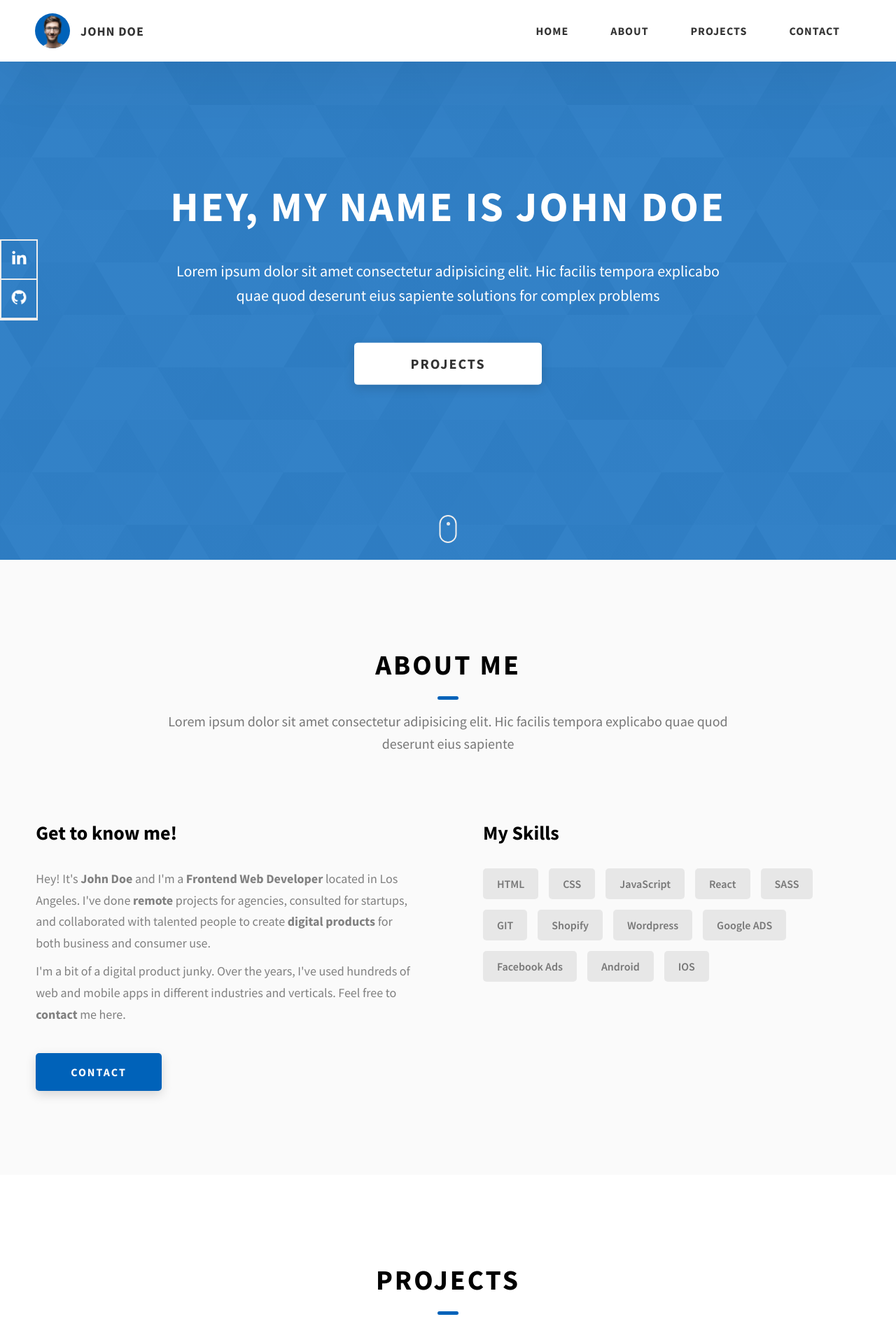
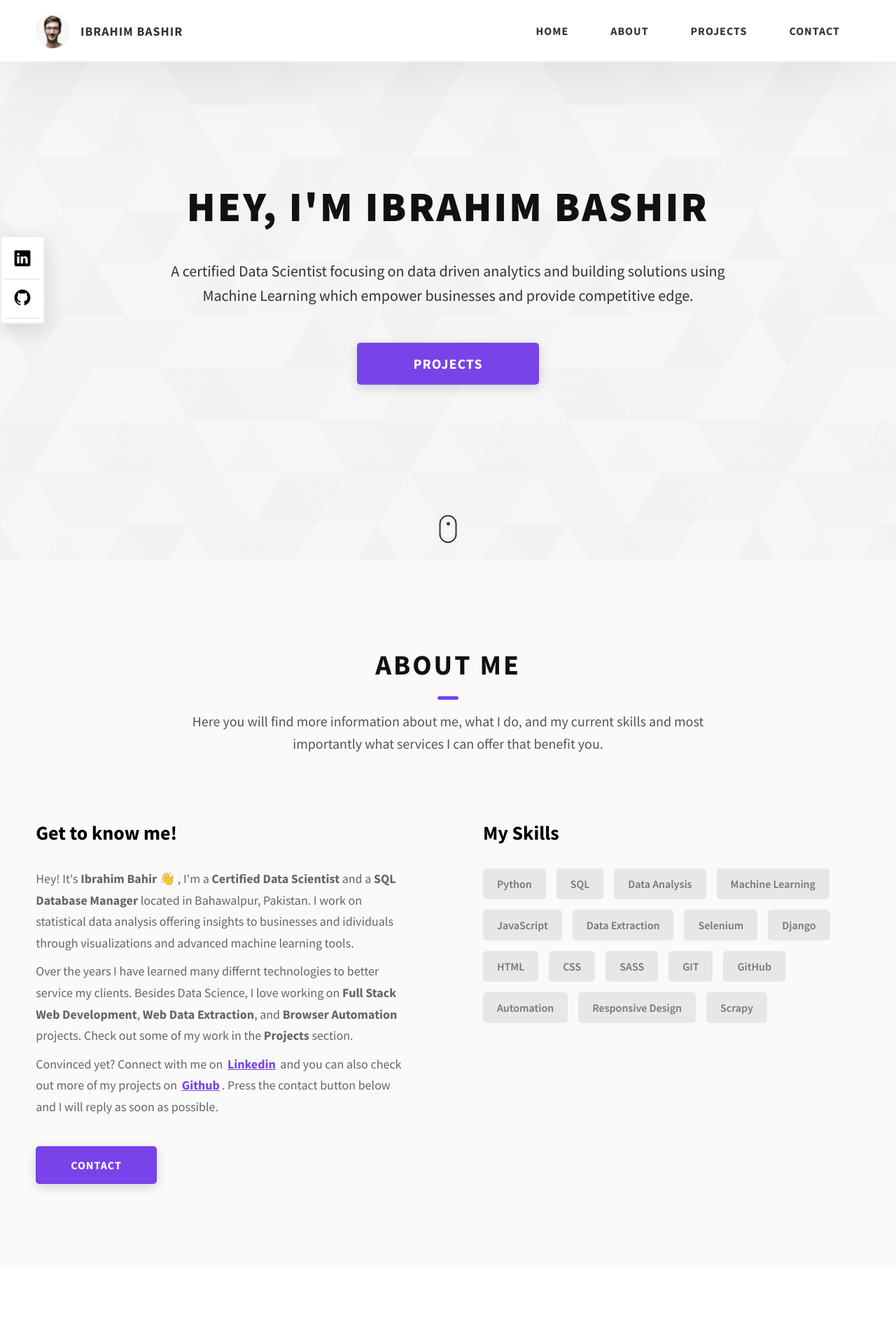
Before and after one commit to mibrahimbashir/portfolio, a Django app: page / in a window 1280 px wide. Shown: the top 1895 px of the page at 70% size. Run offline with Django 5.2, Linux system fonts and the light colour scheme.

Commit message:
Change website theme and update the text in sections.

```diff
--- a/portfolio/main/static/css/style.css
+++ b/portfolio/main/static/css/style.css
@@ -81,6 +81,8 @@ textarea {
   text-transform: uppercase;
   letter-spacing: 3px;
   text-align: center;
+  color: #111;
+  font-weight: 800;
 }
 @media only screen and (max-width: 37.5em) {
   .heading-primary {
@@ -113,13 +115,14 @@ textarea {
   text-align: center;
   margin-bottom: 3.5rem;
   position: relative;
+  color: #111;
 }
 .heading-sec__main--lt {
-  color: #fff;
+  color: #111;
 }
 .heading-sec__main--lt::after {
   content: "";
-  background: #fff !important;
+  background: #7843E9 !important;
 }
 .heading-sec__main::after {
   content: "";
@@ -127,7 +130,7 @@ textarea {
   top: calc(100% + 1.5rem);
   height: 5px;
   width: 3rem;
-  background: #0062b9;
+  background: #7843E9;
   left: 50%;
   transform: translateX(-50%);
   border-radius: 5px;
@@ -140,7 +143,7 @@ textarea {
 .heading-sec__sub {
   display: block;
   text-align: center;
-  color: #777;
+  color: #555;
   font-size: 2rem;
   font-weight: 500;
   max-width: 80rem;
@@ -153,7 +156,7 @@ textarea {
   }
 }
 .heading-sec__sub--lt {
-  color: #eee;
+  color: #555;
 }
 
 .heading-sm {
@@ -169,10 +172,10 @@ textarea {
 }
 
 .btn {
-  background: #fff;
-  color: #333;
+  background: #7843E9;
+  color: #fff;
   text-transform: uppercase;
-  letter-spacing: 2px;
+  letter-spacing: 1px;
   display: inline-block;
   font-weight: 700;
   border-radius: 5px;
@@ -191,13 +194,13 @@ textarea {
   font-size: 1.6rem;
 }
 .btn--theme {
-  background: #0062b9;
+  background: #7843E9;
   color: #fff;
 }
 .btn--theme-inv {
-  color: #0062b9;
+  color: rgba(245, 245, 245, 0.8);
   background: #fff;
-  border: 2px solid #0062b9;
+  border: 2px solid rgba(245, 245, 245, 0.8);
   box-shadow: none;
   padding: calc(1.5rem - 2px) calc(5rem - 2px);
 }
@@ -212,7 +215,7 @@ textarea {
 }
 
 .text-primary {
-  color: #fff;
+  color: #333;
   font-size: 2.2rem;
   text-align: center;
   width: 100%;
@@ -230,7 +233,7 @@ textarea {
 
 .home-hero {
   color: #fff;
-  background: linear-gradient(to right, rgba(0, 98, 185, 0.8), rgba(0, 98, 185, 0.8)), url(../../assets/svg/common-bg.svg);
+  background: linear-gradient(to right, rgba(245, 245, 245, 0.8), rgba(245, 245, 245, 0.8)), url("/static/assets/svg/common-bg.svg");
   background-position: center;
   height: 100vh;
   min-height: 80rem;
@@ -247,7 +250,10 @@ textarea {
   position: absolute;
   top: 50%;
   border: 2px solid #eee;
+  background-color: white;
+  padding: 5px;
   border-left: 2px solid #eee;
+  box-shadow: rgba(100, 100, 111, 0.2) 0px 7px 29px 2px;
   transform: translateY(-50%);
 }
 @media only screen and (max-width: 56.25em) {
@@ -277,7 +283,7 @@ textarea {
   transition: background 0.3s;
 }
 .home-hero__social-icon-link:hover {
-  background: rgba(255, 255, 255, 0.1);
+  background: rgba(120, 67, 233, 0.2);
 }
 .home-hero__social-icon-link--bd-none {
   border-bottom: 0;
@@ -336,7 +342,7 @@ textarea {
 }
 .about__content-details-para {
   font-size: 1.8rem;
-  color: grey;
+  color: #666;
   max-width: 60rem;
   line-height: 1.7;
   margin-bottom: 1rem;
@@ -414,7 +420,7 @@ textarea {
 }
 
 .contact {
-  background: linear-gradient(to right, rgba(0, 98, 185, 0.8), rgba(0, 98, 185, 0.8)), url(../../assets/svg/common-bg.svg);
+  background: linear-gradient(to right, rgba(245, 245, 245, 0.8), rgba(245, 245, 245, 0.8)), url("/static/assets/svg/common-bg.svg");
   background-size: cover;
   background-position: center;
 }
@@ -572,9 +578,16 @@ textarea {
   font-size: 16px;
 }
 
+.about__content-details-para a {
+  text-decoration: underline;
+  font-weight: 700;
+  color: #7843E9;
+  margin: 0 3px;
+}
+
 .project-cs-hero {
   color: #fff;
-  background: linear-gradient(to right, rgba(0, 98, 185, 0.8), rgba(0, 98, 185, 0.8)), url(../../assets/svg/common-bg.svg);
+  background: linear-gradient(to right, rgba(245, 245, 245, 0.8), rgba(245, 245, 245, 0.8)), url("/static/assets/svg/common-bg.svg");
   background-size: cover;
   background-position: center;
   position: relative;
@@ -677,6 +690,8 @@ textarea {
 }
 .project-details__links-btn:last-child {
   margin: 0;
+  border: 2px #7843E9 solid;
+  color: #111;
 }
 @media only screen and (max-width: 37.5em) {
   .project-details__links-btn:last-child {
@@ -711,7 +726,7 @@ textarea {
   transition: color 0.3s;
 }
 .header__logo-container:hover {
-  color: #0062b9;
+  color: #7843E9;
 }
 .header__logo-img-cont {
   width: 5rem;
@@ -719,7 +734,7 @@ textarea {
   border-radius: 50px;
   overflow: hidden;
   margin-right: 1.5rem;
-  background: #0062b9;
+  background: rgba(245, 245, 245, 0.8);
 }
 @media only screen and (max-width: 56.25em) {
   .header__logo-img-cont {
@@ -760,7 +775,7 @@ textarea {
   transition: color 0.3s;
 }
 .header__link:hover {
-  color: #0062b9;
+  color: #7843E9;
 }
 @media only screen and (max-width: 56.25em) {
   .header__link {
@@ -820,7 +835,7 @@ textarea {
   transition: color 0.3s;
 }
 .header__sm-menu-link a:hover {
-  color: #0062b9;
+  color: #7843E9;
 }
 .header__sm-menu-link:first-child a {
   border-top: 1px solid #eee;
@@ -919,7 +934,7 @@ textarea {
 .mouse {
   width: 25px;
   height: 40px;
-  border: 2px solid #eee;
+  border: 2px solid #333;
   border-radius: 60px;
   position: relative;
   overflow: hidden;
@@ -932,7 +947,7 @@ textarea {
   top: 7px;
   left: 50%;
   transform: translateX(-50%);
-  background-color: #eee;
+  background-color: #333;
   border-radius: 50%;
   opacity: 1;
   animation: wheel 1.3s infinite;
--- a/portfolio/main/static/sass/abstracts/_variables.scss
+++ b/portfolio/main/static/sass/abstracts/_variables.scss
@@ -1,3 +1,3 @@
-$themeClrPrimary: #0062b9;
+$themeClrPrimary: rgba(245,245,245,0.8);
 
 $commonBorderRadius: 5px;
--- a/portfolio/main/static/sass/components/_header.scss
+++ b/portfolio/main/static/sass/components/_header.scss
@@ -24,7 +24,7 @@
     transition: color .3s;
 
     &:hover {
-      color: $themeClrPrimary;
+      color: #7843E9;
     }
   }
   &__logo-img-cont {
@@ -71,7 +71,7 @@
     transition: color .3s;
 
     &:hover {
-      color: $themeClrPrimary;
+      color: #7843E9;
     }
     @include respond(tab-port) {
       padding: 3rem 1.8rem;
@@ -133,7 +133,7 @@
       transition: color .3s;
 
       &:hover {
-        color: $themeClrPrimary;
+        color: #7843E9;
       }
     }
     &:first-child {
--- a/portfolio/main/static/sass/components/_mouse-scroll.scss
+++ b/portfolio/main/static/sass/components/_mouse-scroll.scss
@@ -1,7 +1,7 @@
 .mouse {
   width: 25px;
   height: 40px;
-  border: 2px solid #eee;
+  border: 2px solid #333;
   border-radius: 60px;
   position: relative;
   overflow: hidden;
@@ -13,7 +13,7 @@
     top: 7px;
     left: 50%;
     transform: translateX(-50%);
-    background-color: #eee;
+    background-color: #333;
     border-radius: 50%;
     opacity: 1;
     animation: wheel 1.3s infinite;
--- a/portfolio/main/static/sass/pages/_project-case-study.scss
+++ b/portfolio/main/static/sass/pages/_project-case-study.scss
@@ -5,7 +5,7 @@
       rgba($themeClrPrimary, 0.8),
       rgba($themeClrPrimary, 0.8)
     ),
-    url(../../assets/svg/common-bg.svg);
+    url('/static/assets/svg/common-bg.svg');
   background-size: cover;
   background-position: center;
   position: relative;
@@ -108,6 +108,8 @@
       }
       &:last-child {
         margin: 0;
+        border: 2px #7843E9 solid;
+        color: #111;
         @include respond(phone) {
           margin: 0;
         }
--- a/portfolio/main/templates/main/footer.html
+++ b/portfolio/main/templates/main/footer.html
@@ -7,14 +7,14 @@
           <span>Social</span>
         </h2>
         <div class="main-footer__social-cont">
-          <a target="_blank" rel="noreferrer" href="#">
+          <a target="_blank" rel="noreferrer" href="https://www.linkedin.com/in/muhammad-ibrahim-091708217/">
             <img
               class="main-footer__icon"
               src="{% static 'assets/png/linkedin-ico.png' %}"
               alt="icon"
             />
           </a>
-          <a target="_blank" rel="noreferrer" href="#">
+          <a target="_blank" rel="noreferrer" href="https://github.com/mibrahimbashir">
             <img
               class="main-footer__icon"
               src="{% static 'assets/png/github-ico.png' %}"
@@ -24,20 +24,10 @@
         </div>
       </div>
       <div class="main-footer__row main-footer__row-2">
-        <h4 class="heading heading-sm text-lt">John Doe</h4>
+        <h4 class="heading heading-sm text-lt">Ibrahim Bashir</h4>
         <p class="main-footer__short-desc">
-          Lorem ipsum dolor sit amet consectetur adipisicing elit facilis
-          tempora explicabo quae quod deserunt
+          A certified Data Scientist focusing on data driven analytics and building solutions using Machine Learning which empower businesses and provide competitive edge.
         </p>
       </div>
     </div>
-
-    <!-- If you give me some credit or shoutout here by linking to my website, then it will be a big thing for me and will help me a lot :) -->
-    <!-- <div class="main-footer__lower">
-      &copy; Copyright 2021. Made by
-      <a rel="noreferrer" target="_blank" href="https://rammaheshwari.com"
-        >Ram Maheshwari</a
-      >
-    </div> -->
-  </div>
 </footer>
--- a/portfolio/main/templates/main/header.html
+++ b/portfolio/main/templates/main/header.html
@@ -6,11 +6,11 @@
 				<div class="header__logo-img-cont">
 					<img
 					src="{% static 'assets/png/john-doe.png' %}"
-					alt="Ram Maheshwari Logo Image"
+					alt="Ibrahim Bashit's Logo Image"
 					class="header__logo-img"
 					/>
 				</div>
-				<span class="header__logo-sub">John Doe</span>
+				<span class="header__logo-sub">Ibrahim Bashir</span>
 			</div>
 		</a>
 	  <div class="header__main">
--- a/portfolio/main/templates/main/index.html
+++ b/portfolio/main/templates/main/index.html
@@ -5,8 +5,15 @@
     <meta charset="UTF-8" />
     <meta name="viewport" content="width=device-width, initial-scale=1.0" />
     <meta http-equiv="X-UA-Compatible" content="ie=edge" />
-    <title>Dopefolio</title>
-    <meta name="description" content="Portfolio Template for Developer" />
+    <title>Ibrahim Bashir | Data Scientist</title>
+    <!-- <meta name="description" content="Ibrahim Bashir's Portfolio Website" /> -->
+    <meta name="description" content="A certified Data Scientist focusing on data driven analytics and building solutions using Machine Learning which empower businesses and provide competitive edge.">
+    <meta name="author" content="Ibrahim Bashir">
+    <meta property="og:title" content="Ibrahim Bashir | Data Scientist | SQL Database Manager">
+    <meta property="og:site_name" content="Ibrahim Bashir's Portfolio Website">
+    <meta property="og:url" content="https://www.ibrahimbashir.dev/">
+    <meta property="og:description" content="A certified Data Scientist focusing on data driven analytics and building solutions using Machine Learning which empower businesses and provide competitive edge.">
+    <meta property="og:type" content="website">
 
     <link rel="stylesheet" href="{% static 'css/style.css' %}">
 
@@ -22,12 +29,10 @@
   {% include 'header.html' %}
 	<section class="home-hero">
       <div class="home-hero__content">
-        <h1 class="heading-primary">Hey, My name is John Doe</h1>
+        <h1 class="heading-primary">Hey, I'm Ibrahim Bashir</h1>
         <div class="home-hero__info">
           <p class="text-primary">
-            Lorem ipsum dolor sit amet consectetur adipisicing elit. Hic facilis
-            tempora explicabo quae quod deserunt eius sapiente solutions for
-            complex problems
+            A certified Data Scientist focusing on data driven analytics and building solutions using Machine Learning which empower businesses and provide competitive edge.
           </p>
         </div>
         <div class="home-hero__cta">
@@ -36,18 +41,18 @@
       </div>
       <div class="home-hero__socials">
         <div class="home-hero__social">
-          <a href="#" class="home-hero__social-icon-link">
+          <a href="https://www.linkedin.com/in/muhammad-ibrahim-091708217/" class="home-hero__social-icon-link" target="_blank" rel="noreferrer">
             <img
-              src="{% static 'assets/png/linkedin-ico.png' %}"
+              src="{% static 'assets/svg/linkedin-dark.svg' %}"
               alt="icon"
               class="home-hero__social-icon"
             />
           </a>
         </div>
         <div class="home-hero__social">
-          <a href="#" class="home-hero__social-icon-link">
+          <a href="https://github.com/mibrahimbashir" class="home-hero__social-icon-link" target="_blank" rel="noreferrer">
             <img
-              src="{% static 'assets/png/github-ico.png' %}"
+              src="{% static 'assets/svg/github-dark.svg' %}"
               alt="icon"
               class="home-hero__social-icon"
             />
@@ -63,8 +68,7 @@
         <h2 class="heading heading-sec heading-sec__mb-med">
           <span class="heading-sec__main">About Me</span>
           <span class="heading-sec__sub">
-            Lorem ipsum dolor sit amet consectetur adipisicing elit. Hic facilis
-            tempora explicabo quae quod deserunt eius sapiente
+            Here you will find more information about me, what I do, and my current skills and most importantly what services I can offer that benefit you.
           </span>
         </h2>
         <div class="about__content">
@@ -73,20 +77,16 @@
             <div class="about__content-details">
               <p class="about__content-details-para">
                 Hey! It's
-                <strong>John Doe</strong>
-                and I'm a <strong> Frontend Web Developer </strong> located in
-                Los Angeles. I've done
-                <strong> remote </strong>
-                projects for agencies, consulted for startups, and collaborated
-                with talented people to create
-                <strong>digital products </strong>
-                for both business and consumer use.
+                <strong>Ibrahim Bahir</strong> &#128075;
+                , I'm a <strong> Certified Data Scientist </strong> and a <strong> SQL Database Manager</strong> located in
+                Bahawalpur, Pakistan. I work on <em style="font-style: normal;">statistical</em> data analysis offering insights to businesses and idividuals through visualizations and advanced machine learning tools.
               </p>
               <p class="about__content-details-para">
-                I'm a bit of a digital product junky. Over the years, I've used
-                hundreds of web and mobile apps in different industries and
-                verticals. Feel free to
-                <strong>contact</strong> me here.
+               Over the years I have learned many differnt technologies to better service my clients. Besides Data Science, I love working on <strong>Full Stack Web Development</strong>, <strong>Web Data Extraction</strong>, and <strong> Browser Automation</strong> projects. Check out some of my work in the <strong>Projects</strong> section.
+              </p>
+
+              <p class="about__content-details-para">
+                Convinced yet? Connect with me on <a rel="noreferrer" href="https://www.linkedin.com/in/muhammad-ibrahim-091708217/" target="_blank">Linkedin</a> and you can also check out more of my projects on <a rel="noreferrer" href="https://github.com/mibrahimbashir" target="_blank">Github</a>. Press the contact button below and I will reply as soon as possible.
               </p>
             </div>
             <a href="./#contact" class="btn btn--med btn--theme dynamicBgClr"
@@ -96,18 +96,22 @@
           <div class="about__content-skills">
             <h3 class="about__content-title">My Skills</h3>
             <div class="skills">
+              <div class="skills__skill">Python</div>
+              <div class="skills__skill">SQL</div>
+              <div class="skills__skill">Data Analysis</div>
+              <div class="skills__skill">Machine Learning</div>
+              <div class="skills__skill">JavaScript</div>
+              <div class="skills__skill">Data Extraction</div>
+              <div class="skills__skill">Selenium</div>
+              <div class="skills__skill">Django</div>
               <div class="skills__skill">HTML</div>
               <div class="skills__skill">CSS</div>
-              <div class="skills__skill">JavaScript</div>
-              <div class="skills__skill">React</div>
               <div class="skills__skill">SASS</div>
               <div class="skills__skill">GIT</div>
-              <div class="skills__skill">Shopify</div>
-              <div class="skills__skill">Wordpress</div>
-              <div class="skills__skill">Google ADS</div>
-              <div class="skills__skill">Facebook Ads</div>
-              <div class="skills__skill">Android</div>
-              <div class="skills__skill">IOS</div>
+              <div class="skills__skill">GitHub</div>
+              <div class="skills__skill">Automation</div>
+              <div class="skills__skill">Responsive Design</div>
+              <div class="skills__skill">Scrapy</div>
             </div>
           </div>
         </div>
```
Also changed, not shown: portfolio/main/static/sass/abstracts/_utilities.scss (+13 -10 lines), portfolio/main/static/sass/pages/_home.scss (+16 -4 lines), portfolio/main/static/assets/svg/github-dark.svg (added), portfolio/main/static/assets/svg/linkedin-dark.svg (added), 1 other file.
